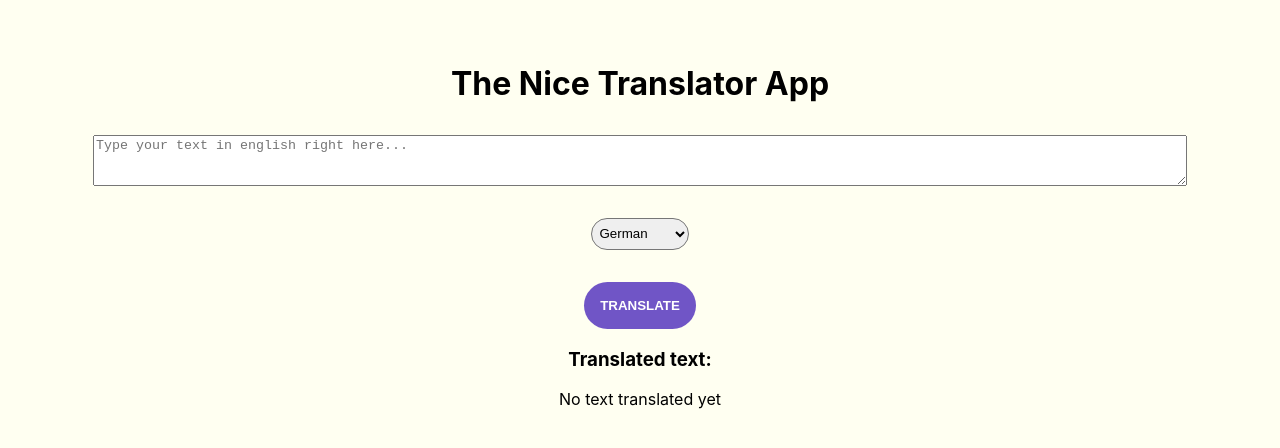
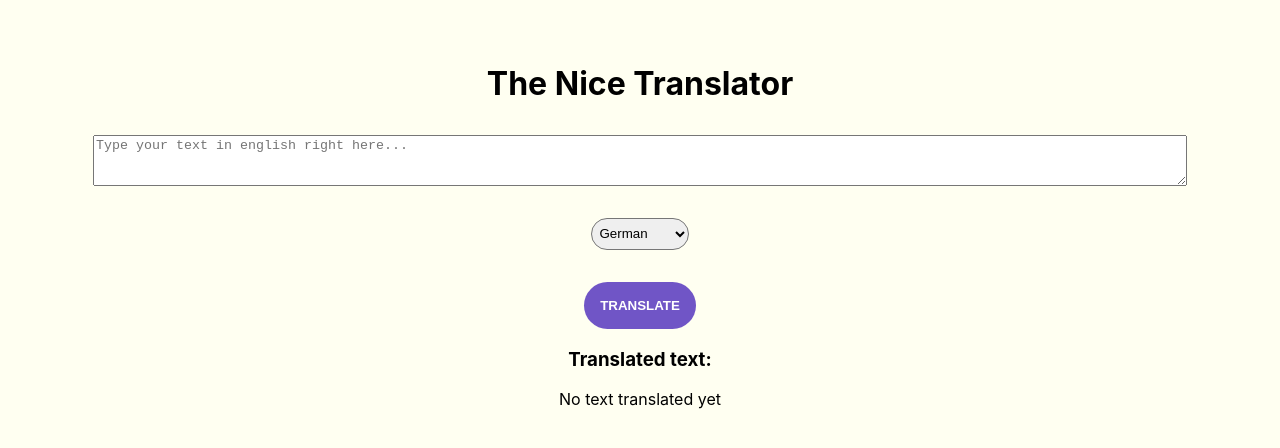
Before and after one commit to p-arth/the-nice-translator, a React (Create React App) app: page / in a window 1280 px wide. Shown: the top 448 px of the page. Built offline with nearby package versions, Linux system fonts and the light colour scheme.

Commit message:
Title tweaks

```diff
--- a/src/components/NiceTranslator.jsx
+++ b/src/components/NiceTranslator.jsx
@@ -1,4 +1,4 @@
-import React, { useState } from 'react';
+import React, { useState, useEffect } from 'react';
 import axios from 'axios';
 
 const NiceTranslator = () => {
@@ -20,7 +20,7 @@ const NiceTranslator = () => {
 
   return (
     <div className="translator-container">
-      <h1>The Nice Translator App</h1>
+      <h1>The Nice Translator</h1>
       <textarea
         className="translator-container__textarea"
         placeholder="Type your text in english right here..."
```
